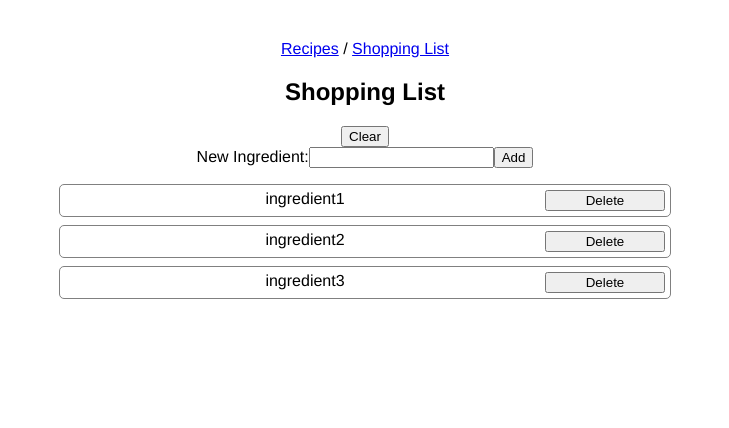
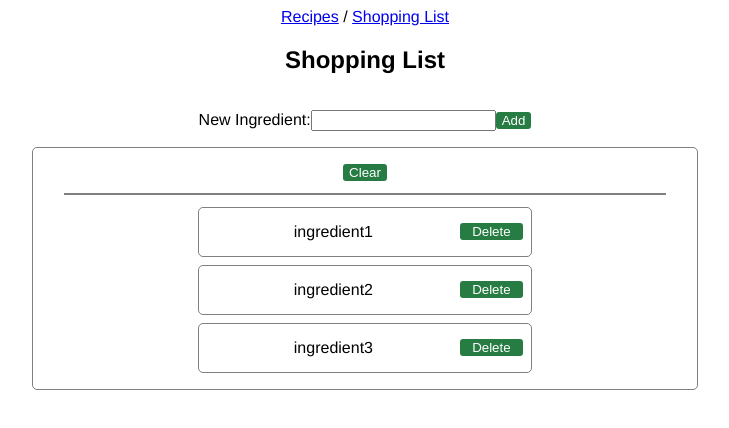
Before and after one commit to alecsimpson/RecipeBook, a React (Vite) app: page /shoppingList in a window 1280 px wide. Shown: the top 428 px of the page, without its empty margins (275-1004 px from the left). Built offline with nearby package versions, Linux system fonts and the light colour scheme.

Commit message:
Commit before applying MUI

```diff
--- a/package.json
+++ b/package.json
@@ -10,7 +10,11 @@
     "preview": "vite preview"
   },
   "dependencies": {
+    "@emotion/react": "^11.11.4",
+    "@emotion/styled": "^11.11.5",
     "@material/web": "^1.5.0",
+    "@mui/icons-material": "^5.15.20",
+    "@mui/material": "^5.15.20",
     "react": "^18.2.0",
     "react-dom": "^18.2.0",
     "react-router-dom": "^6.23.1",
--- a/src/App.css
+++ b/src/App.css
@@ -1,7 +1,6 @@
 #root {
-  max-width: 1280px;
   margin: 0 auto;
-  padding: 2rem;
   text-align: center;
   font: 1em Helvetica;
+  height: 100%
 }
--- a/src/ShoppingList/ShoppingList.jsx
+++ b/src/ShoppingList/ShoppingList.jsx
@@ -23,15 +23,30 @@ export default function ShoppingList() {
 	shoppingList.forEach(item => console.log(item))
 
 	return (
-		<div className="shoppingList">
+		<div className={styles.shoppingList}>
 			<h2>Shopping List</h2>
-			<button onClick={() => setShoppingList([])}>Clear</button>
 			<form onSubmit={handleAdd}>
 				<label htmlFor="newIngredient">New Ingredient:</label>
 				<input id="newIngredient" name="newIngredient" type="text"/>
-				<button type="submit">Add</button>
+				<button
+					className="add btn"
+					type="submit">Add</button>
 			</form>
 			<div className={styles.ingredientList}>
+				{shoppingList.length > 0
+					?
+					<>
+						<button
+							className="clear btn"
+							onClick={() => setShoppingList([])}>Clear
+						</button>
+						<hr/>
+					</>
+					:
+					<>
+						<p>Add some ingredients!</p>
+					</>
+				}
 				{shoppingList.map((item) => {
 					return (
 						<div key={item.id}
--- a/src/ShoppingList/ShoppingList.module.css
+++ b/src/ShoppingList/ShoppingList.module.css
@@ -1,11 +1,39 @@
+
+button {
+    border: none;
+    color: white;
+    background-color: #267c43;
+    border-radius: 3px;
+}
+
+hr {
+    margin: 0.25em;
+    width: 95%;
+    height: 0;
+    border-style: solid;
+    color: grey;
+}
+
+
+.shoppingList {
+    display: flex;
+    flex-direction: column;
+    justify-content: center;
+    gap: 1em;
+    align-items: center;
+}
 
 .ingredientList {
+    border: 1px grey solid;
+    border-radius: 5px;
     display: flex;
     flex-direction: column;
     gap: 0.5em;
-    justify-content: center;
+    justify-content: start;
     align-items: center;
-    padding-top: 1em;
+    padding: 1em;
+    height: 100%;
+    width: 50%;
 }
 
 .ingredient {
@@ -13,9 +41,11 @@
     grid-template-columns: 4fr 1fr;
     border: 1px solid grey;
     border-radius: 5px;
-    padding: 5px;
+    height: 2em;
     width: 50%;
     margin: 0 auto;
+    align-items: center;
+    padding: 0.5em;
 }
 
 .ingredient:hover {
--- a/src/index.css
+++ b/src/index.css
@@ -3,7 +3,3 @@
   flex-direction: row;
   gap: 10px;
 }
-
-ul {
-  list-style: none;
-}
```
Also changed, not shown: 1 other file (tests, documents, lock files or other folders).
